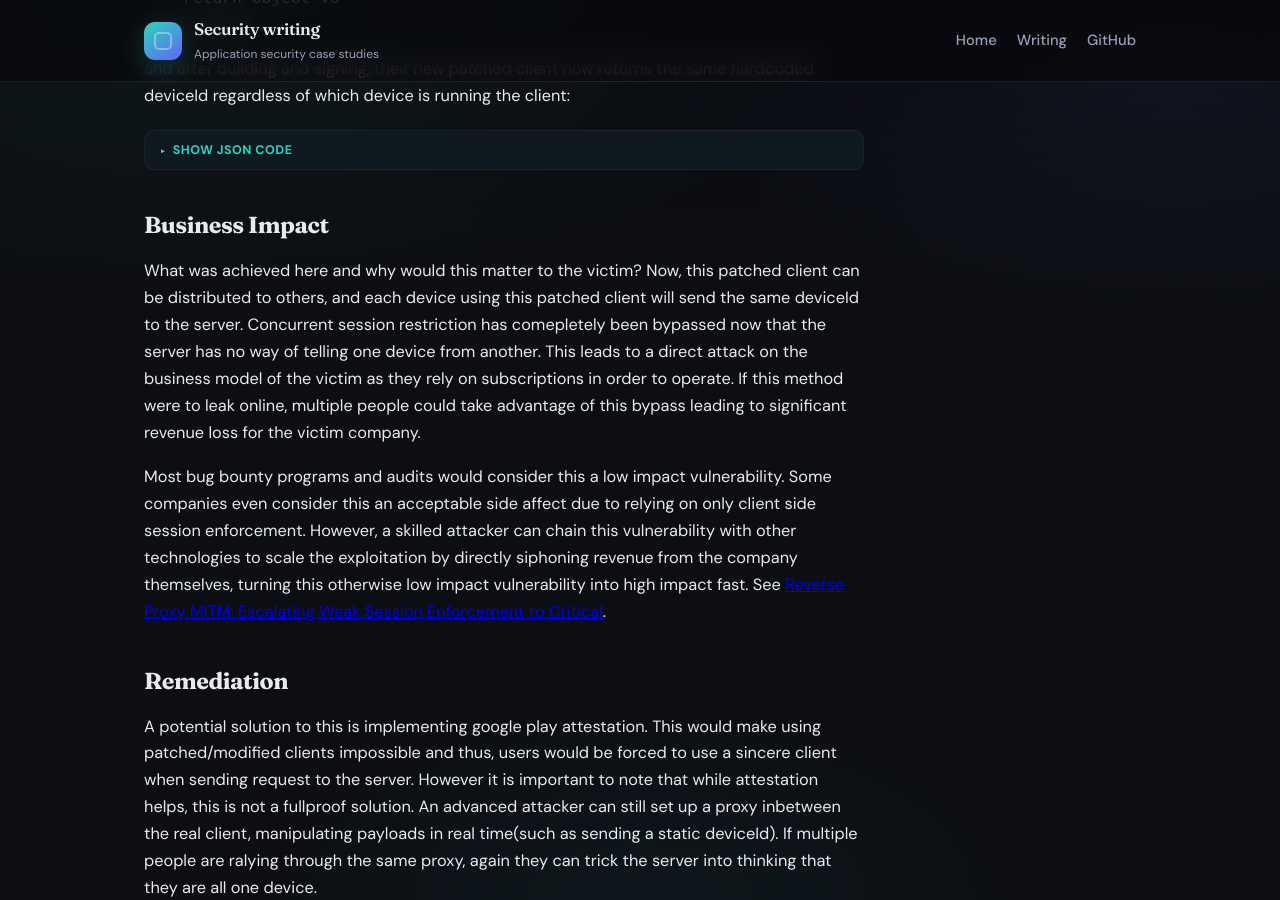
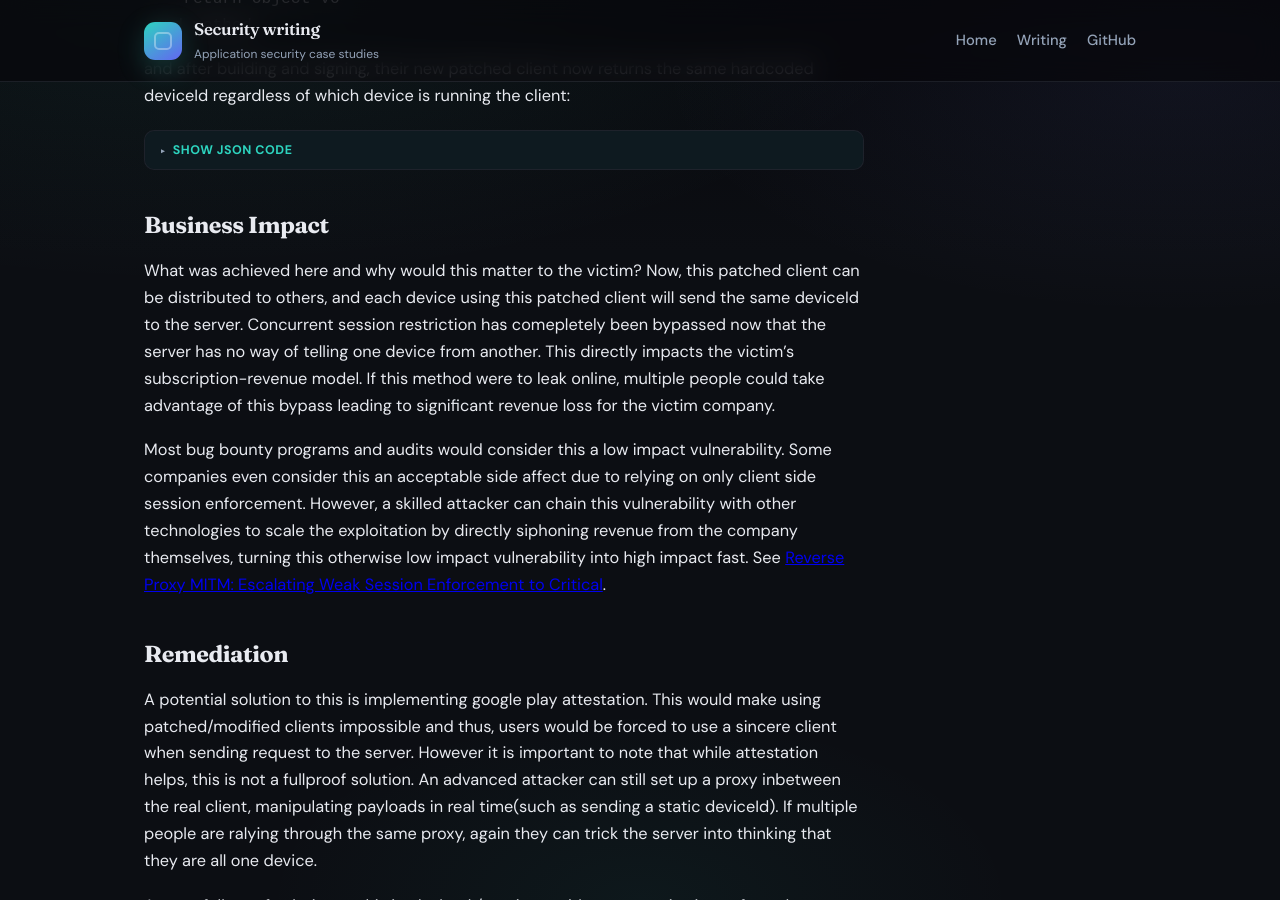
Before and after one commit to Shawns0826/Projects, a Jekyll site: the page built from _case_studies/authentication-bypass-client-side-device-binding.md, in a window 1280 px wide and 900 px high, scrolled down 6182 px. Built offline with Jekyll 4.4.1, drawn with Linux system fonts in a browser that asks for light colours; some of the changed text lies outside the part shown.

Commit message:
Update parts 1–2 copy and simplify reverse-proxy code excerpts
Tighten business-impact wording on session bypass. Refine part 2 intro, add Exploit Chaining tag, and show only URL const-string changes instead of full smali methods.

Co-authored-by: Cursor <cursoragent@cursor.com>

````diff
--- a/_case_studies/authentication-bypass-client-side-device-binding.md
+++ b/_case_studies/authentication-bypass-client-side-device-binding.md
@@ -100,7 +100,7 @@ Now the method can simply be rewritten as:
 .end method
 ```
 
-Now that this simple root detection has been bypassed,it is now time to sign and install the cracked client into our rooted device and we are ready to begin exploitation.
+Now that this simple root detection has been bypassed,it is now time to sign and install modified client into our rooted device and we are ready to begin exploitation.
 
 (It is important to note that there are various ways to make root detection bypass much more difficult which can slow down an attacker such as using play integrity attestation, native code, server side anomaly scoring etc. Even then, anything ran on a attacker controlled device can eventually be hooked or bypassed. This is why in Application security, it is good practice to always assume the client is compromised.)
 
@@ -221,7 +221,7 @@ and after building and signing, their new patched client now returns the same ha
 
 
 ## Business Impact
-What was achieved here and why would this matter to the victim? Now, this patched client can be distributed to others, and each device using this patched client will send the same deviceId to the server. Concurrent session restriction has comepletely been bypassed now that the server has no way of telling one device from another. This leads to a direct attack on the business model of the victim as they rely on subscriptions in order to operate. If this method were to leak online, multiple people could take advantage of this bypass leading to significant revenue loss for the victim company.
+What was achieved here and why would this matter to the victim? Now, this patched client can be distributed to others, and each device using this patched client will send the same deviceId to the server. Concurrent session restriction has comepletely been bypassed now that the server has no way of telling one device from another. This directly impacts the victim’s subscription-revenue model. If this method were to leak online, multiple people could take advantage of this bypass leading to significant revenue loss for the victim company.
 
 Most bug bounty programs and audits would consider this a low impact vulnerability. Some companies even consider this an acceptable side affect due to relying on only client side session enforcement. However, a skilled attacker can chain this vulnerability with other technologies to scale the exploitation by directly siphoning revenue from the company themselves, turning this otherwise low impact vulnerability into high impact fast. See [Reverse Proxy MITM: Escalating Weak Session Enforcement to Critical]({{ '/case-studies/reverse-proxy-mitm-demonstration/' | relative_url }}).
 
````
Also changed, not shown: _case_studies/reverse-proxy-mitm-demonstration.md (+5 -12 lines).
